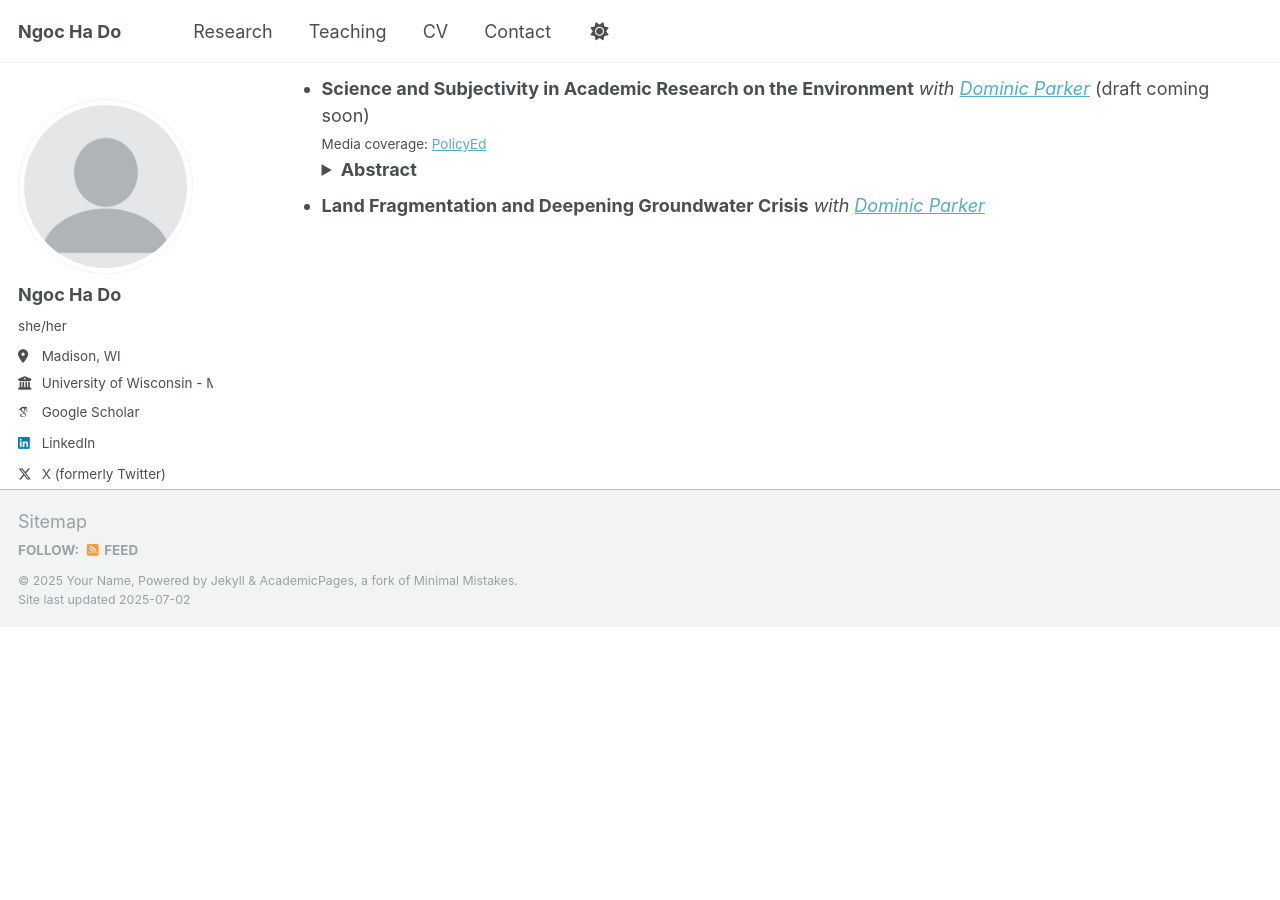
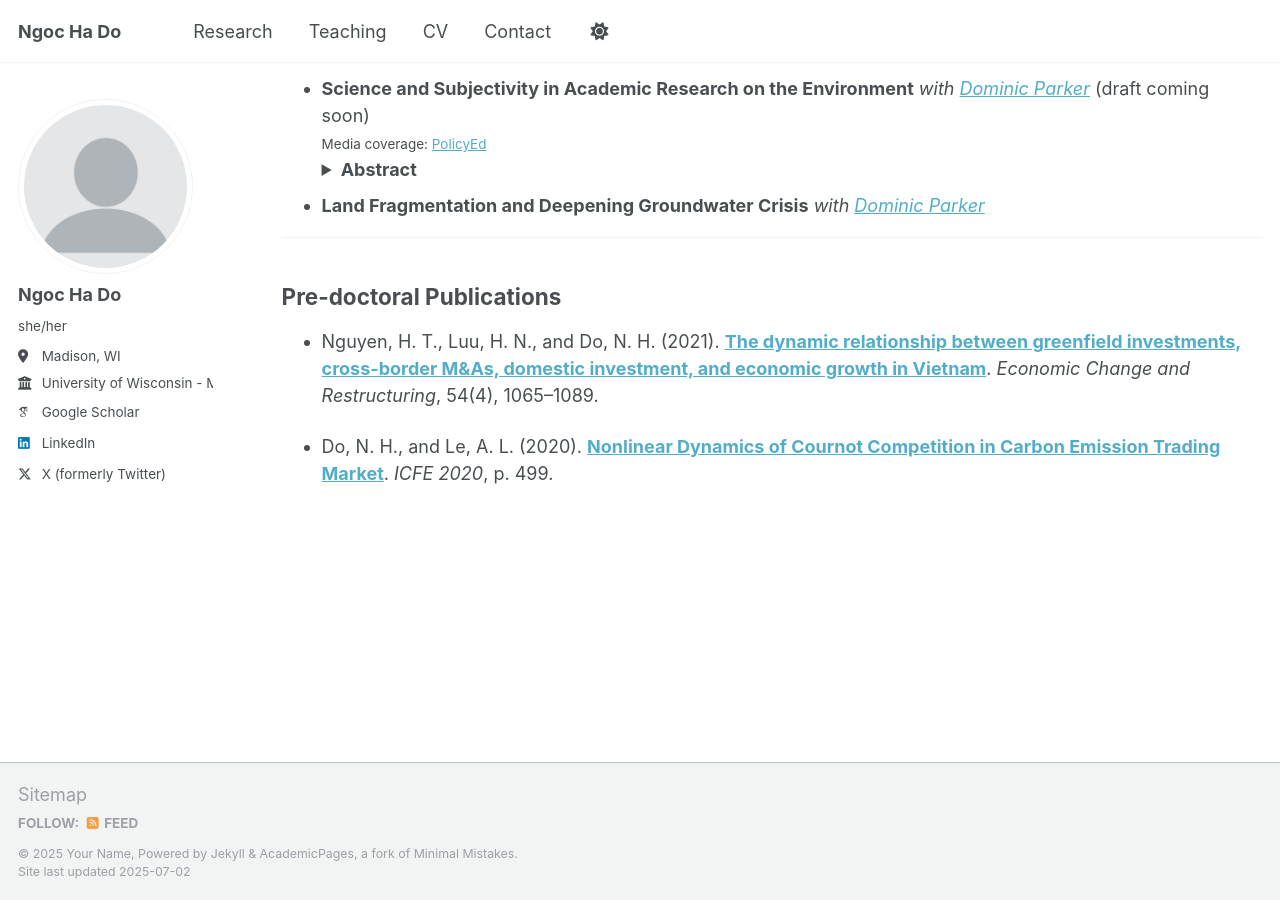
Before and after one commit to dongocha/dongocha.github.io, a Jekyll site: the page built from _pages/research.md, in a window 1280 px wide and 900 px high, scrolled down 503 px. Built offline with Jekyll 4.4.1, drawn with Linux system fonts in a browser that asks for light colours; some web fonts are replaced; a script that is not in the unit is left out; before the commit the page ends 1130 px from its top, so only the background shows below that.

Commit message:
Update research.md

```diff
--- a/_pages/research.md
+++ b/_pages/research.md
@@ -37,3 +37,10 @@ author_profile: true
     </small>
   </details>
 - **Land Fragmentation and Deepening Groundwater Crisis** *with [Dominic Parker](https://aae.wisc.edu/dparker/)*
+
+---
+
+## Pre-doctoral Publications
+- Nguyen, H. T., Luu, H. N., and Do, N. H. (2021). [**The dynamic relationship between greenfield investments, cross-border M&As, domestic investment, and economic growth in Vietnam**](https://link.springer.com/article/10.1007/s10644-020-09292-7). *Economic Change and Restructuring*, 54(4), 1065–1089.
+
+- Do, N. H., and Le, A. L. (2020). [**Nonlinear Dynamics of Cournot Competition in Carbon Emission Trading Market**](https://www.researchgate.net/profile/Muhammad-Yousaf-49/publication/354144651_Improving_the_Quality_of_Health_Care_in_the_Czech_Republic/links/6127756638818c2eaf5f6e8b/Improving-the-Quality-of-Health-Care-in-the-Czech-Republic.pdf#page=512). *ICFE 2020*, p. 499.
```
